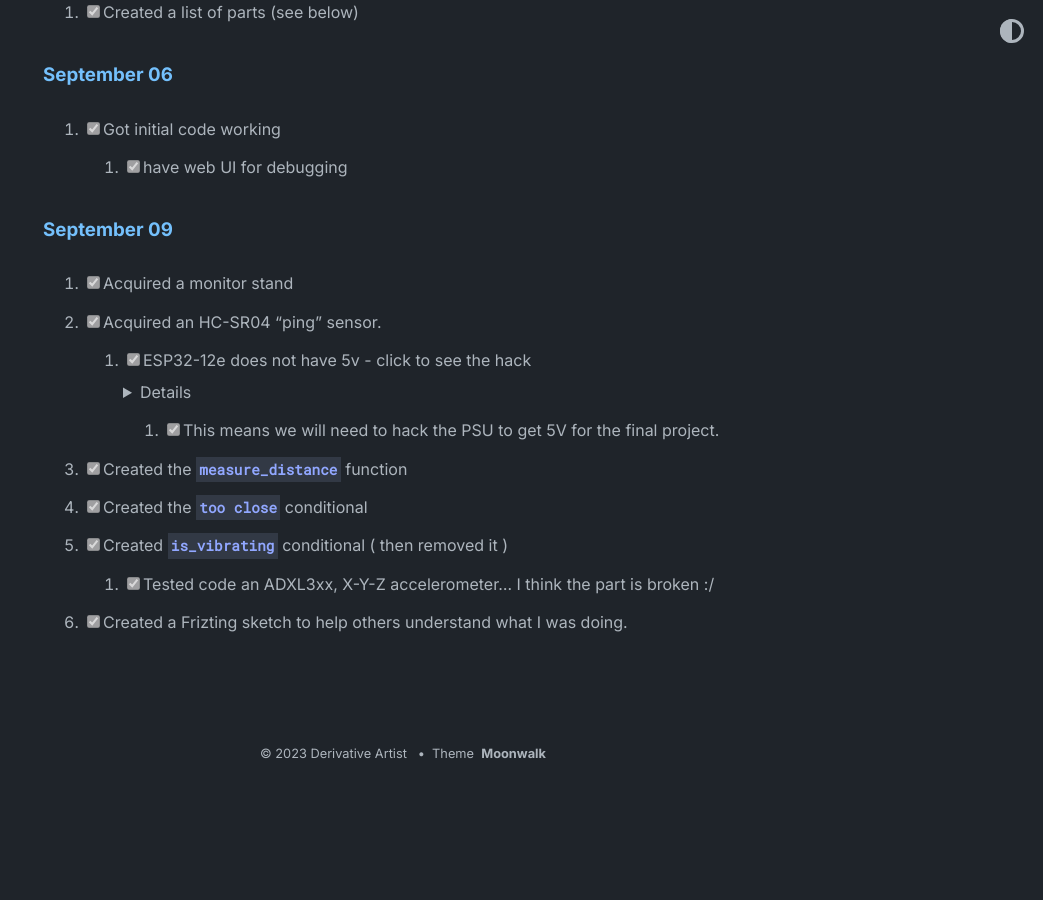
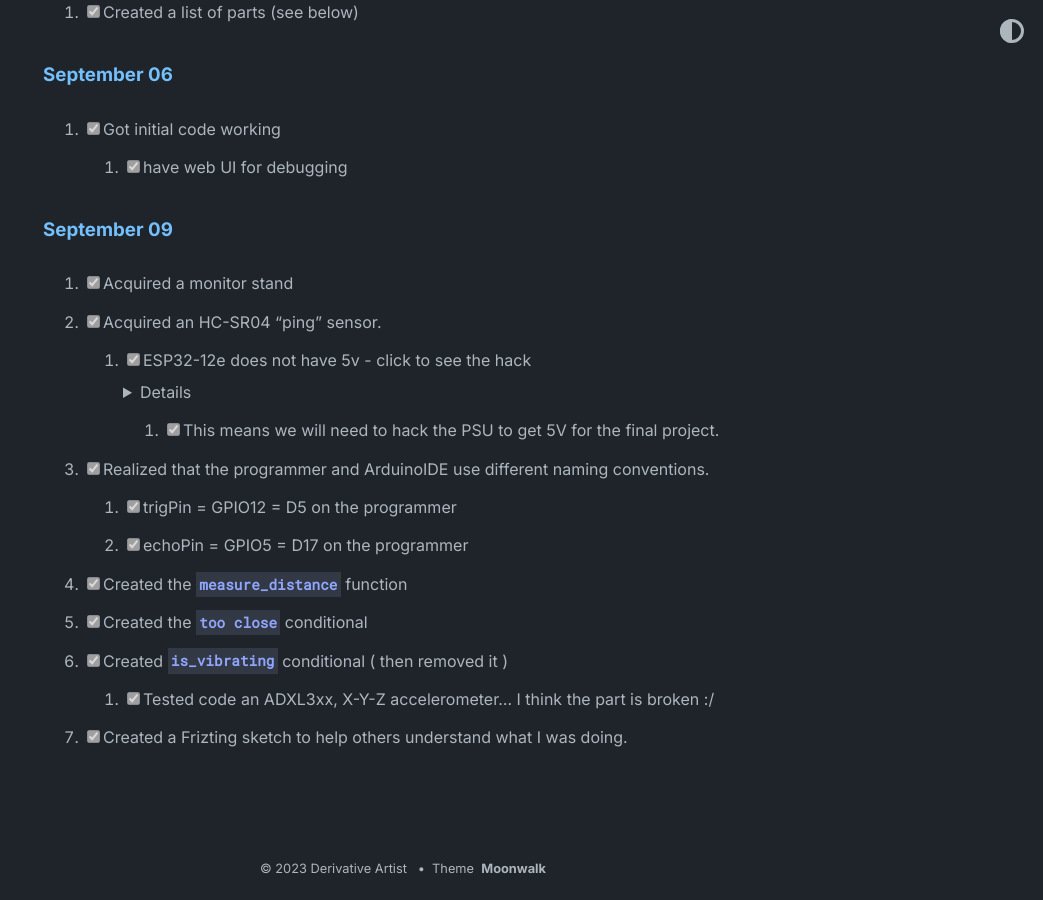
Before and after one commit to derivative-art/invest_in_futility, a Jekyll site: the page built from _posts/2023-09-05-eye-strain-conscious-monitor-stand.md, in a window 1280 px wide and 900 px high, scrolled down 4775 px. Shown: the whole window, without its empty margins (237-1280 px from the left). Built offline with Jekyll 4.4.1, drawn with Linux system fonts in a browser that asks for light colours; before the commit the page ends 5560 px from its top, so only the background shows below that; some of the changed text lies outside the part shown.

Commit message:
Sept 9 updates, to go with new code, part V

```diff
--- a/_posts/2023-09-05-eye-strain-conscious-monitor-stand.md
+++ b/_posts/2023-09-05-eye-strain-conscious-monitor-stand.md
@@ -179,7 +179,6 @@ window.mermaid.init(undefined, document.querySelectorAll('.language-mermaid'));
 
 ### September 09
 
-
 1.  [x] Acquired a monitor stand
 1.  [x] Acquired an HC-SR04 "ping" sensor.
     1.  [x] ESP32-12e does not have 5v - click to see the hack <details>
@@ -187,6 +186,10 @@ window.mermaid.init(undefined, document.querySelectorAll('.language-mermaid'));
             <img src="images/esp32-hc-and-arduino.jpg"  width="30%"  width="30%">
             </a> </details>
         1.  [x] This means we will need to hack the PSU to get 5V for the final project.
+1.  [x] Realized that the programmer and ArduinoIDE use different naming conventions.
+    1. [x] trigPin = GPIO12 = D5 on the programmer
+    1. [x] echoPin = GPIO5  = D17 on the programmer
+
 1.  [x] Created the `measure_distance` function
 1.  [x] Created the `too close` conditional
 1.  [x] Created `is_vibrating` conditional ( then removed it )
```
Also changed, not shown: other parts of _posts/2023-09-05-eye-strain-conscious-monitor-stand.md (+1 -1 lines).
